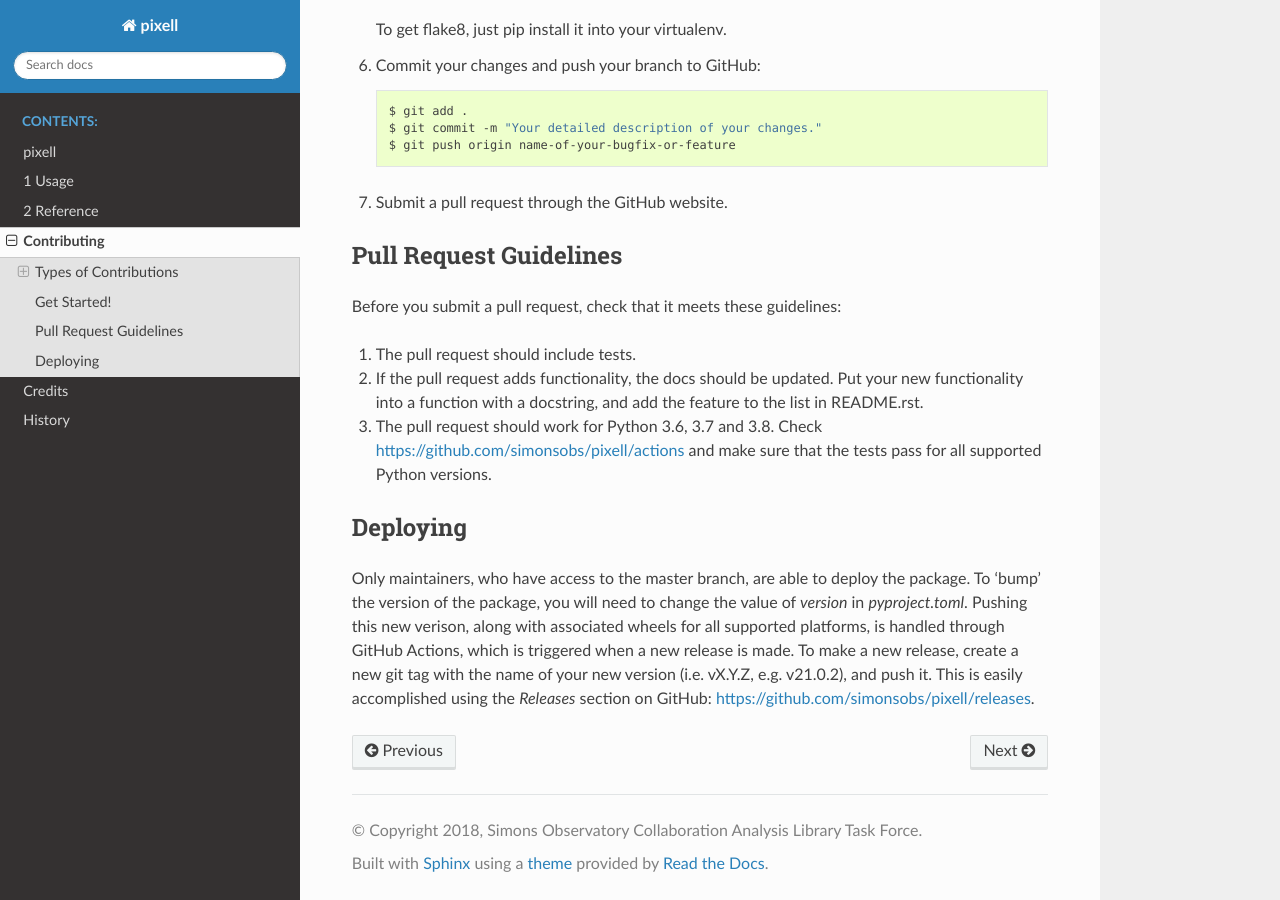
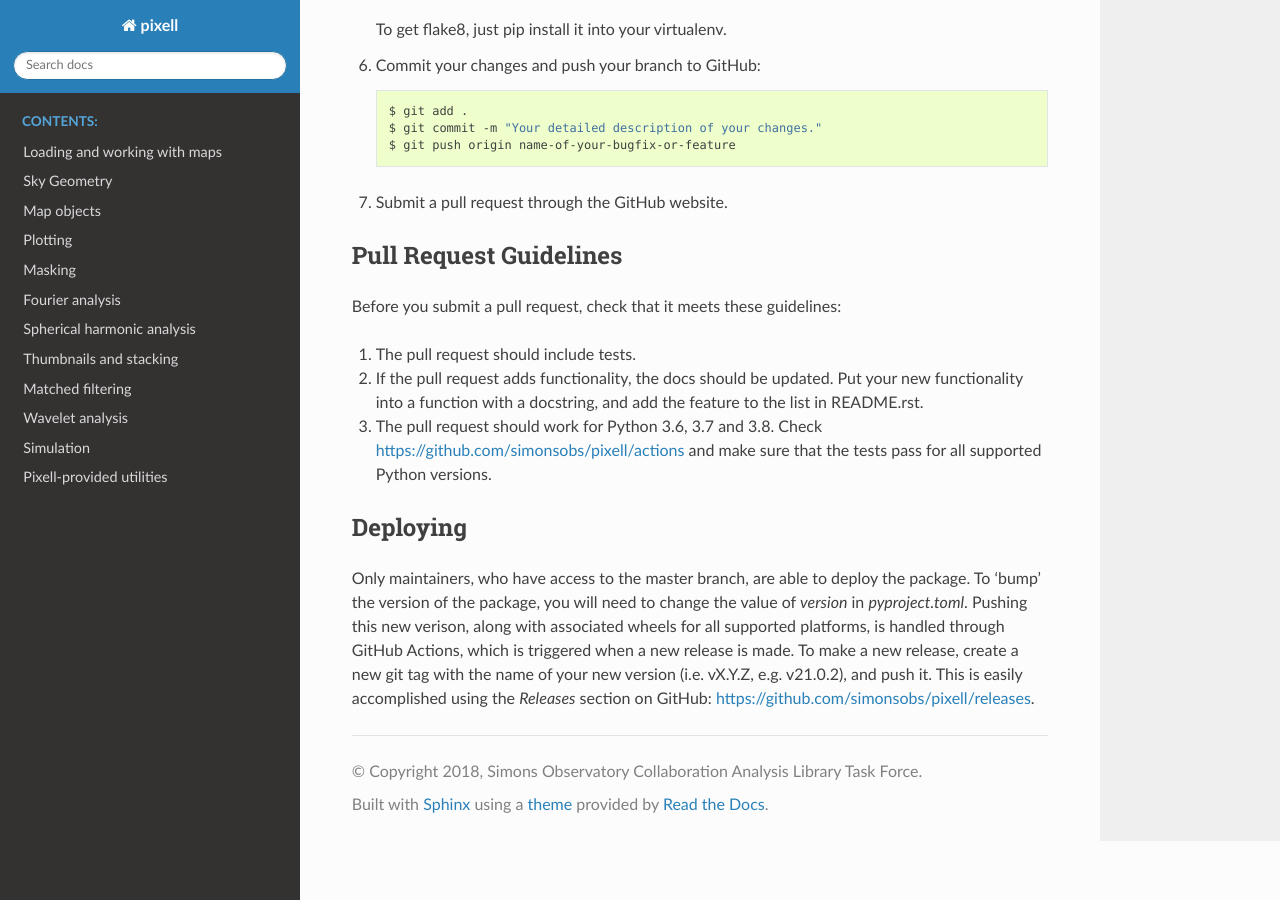
Before and after one commit to simonsobs/pixell, a Sphinx documentation site: the page built from docs/contributing.rst, in a window 1280 px wide and 900 px high, scrolled down 1916 px. Built offline with Sphinx 7.4.7 and the Read the Docs theme 3.1.0, drawn with Linux system fonts in a browser that asks for light colours.

Commit message:
Add rst stubs

```diff
--- /dev/null
+++ b/docs/fourier.rst
@@ -0,0 +1,2 @@
+Fourier analysis
+================
--- /dev/null
+++ b/docs/geometry.rst
@@ -0,0 +1,2 @@
+Sky Geometry
+============
--- /dev/null
+++ b/docs/harmonic.rst
@@ -0,0 +1,2 @@
+Spherical harmonic analysis
+===========================
--- /dev/null
+++ b/docs/loading.rst
@@ -0,0 +1,2 @@
+Loading and working with maps
+=============================
--- /dev/null
+++ b/docs/masking.rst
@@ -0,0 +1,2 @@
+Masking
+=======
--- /dev/null
+++ b/docs/matched.rst
@@ -0,0 +1,2 @@
+Matched filtering
+=================
--- /dev/null
+++ b/docs/objects.rst
@@ -0,0 +1,2 @@
+Map objects
+===========
--- /dev/null
+++ b/docs/plotting.rst
@@ -0,0 +1,2 @@
+Plotting
+========
--- /dev/null
+++ b/docs/simulation.rst
@@ -0,0 +1,2 @@
+Simulation
+==========
--- /dev/null
+++ b/docs/thumbnails.rst
@@ -0,0 +1,2 @@
+Thumbnails and stacking
+=======================
--- /dev/null
+++ b/docs/utilities.rst
@@ -0,0 +1,2 @@
+Pixell-provided utilities
+=========================
--- /dev/null
+++ b/docs/wavelet.rst
@@ -0,0 +1,2 @@
+Wavelet analysis
+================
```
Also changed, not shown: docs/index.rst (+12 -6 lines).
